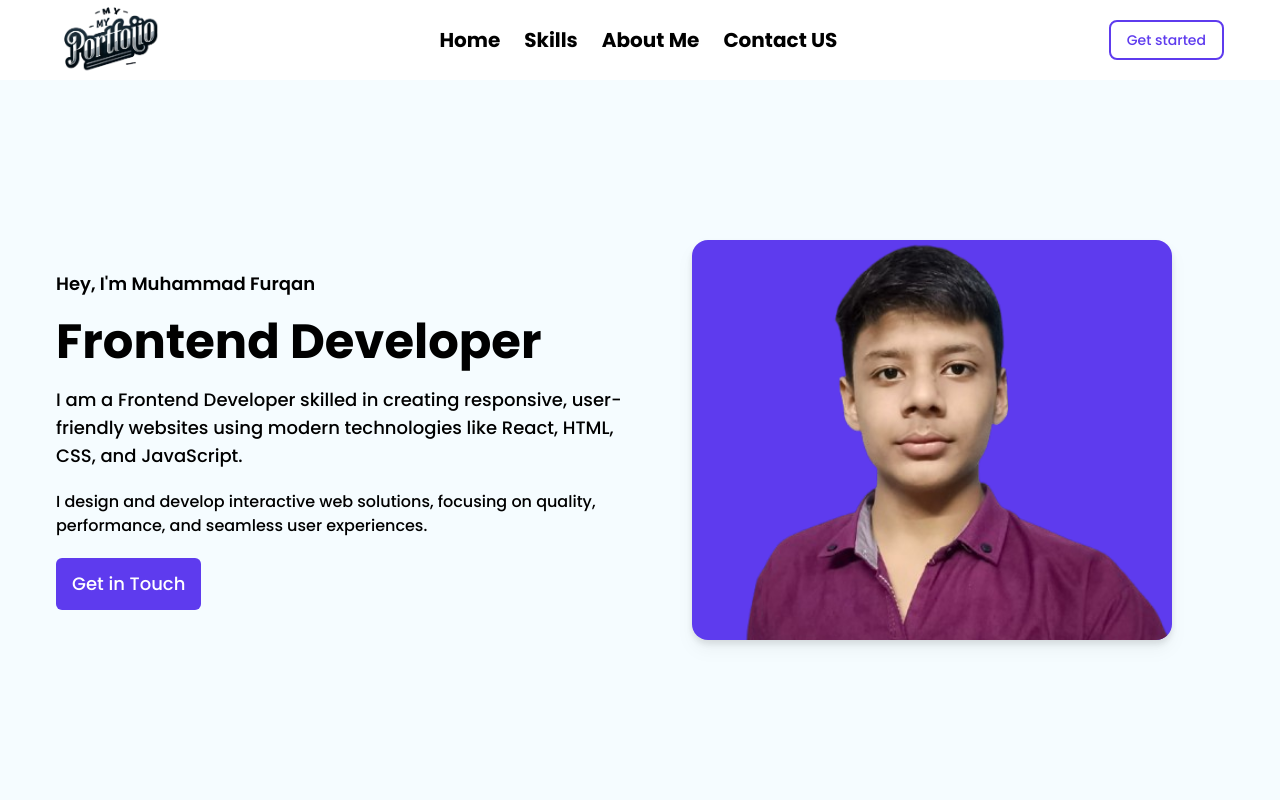
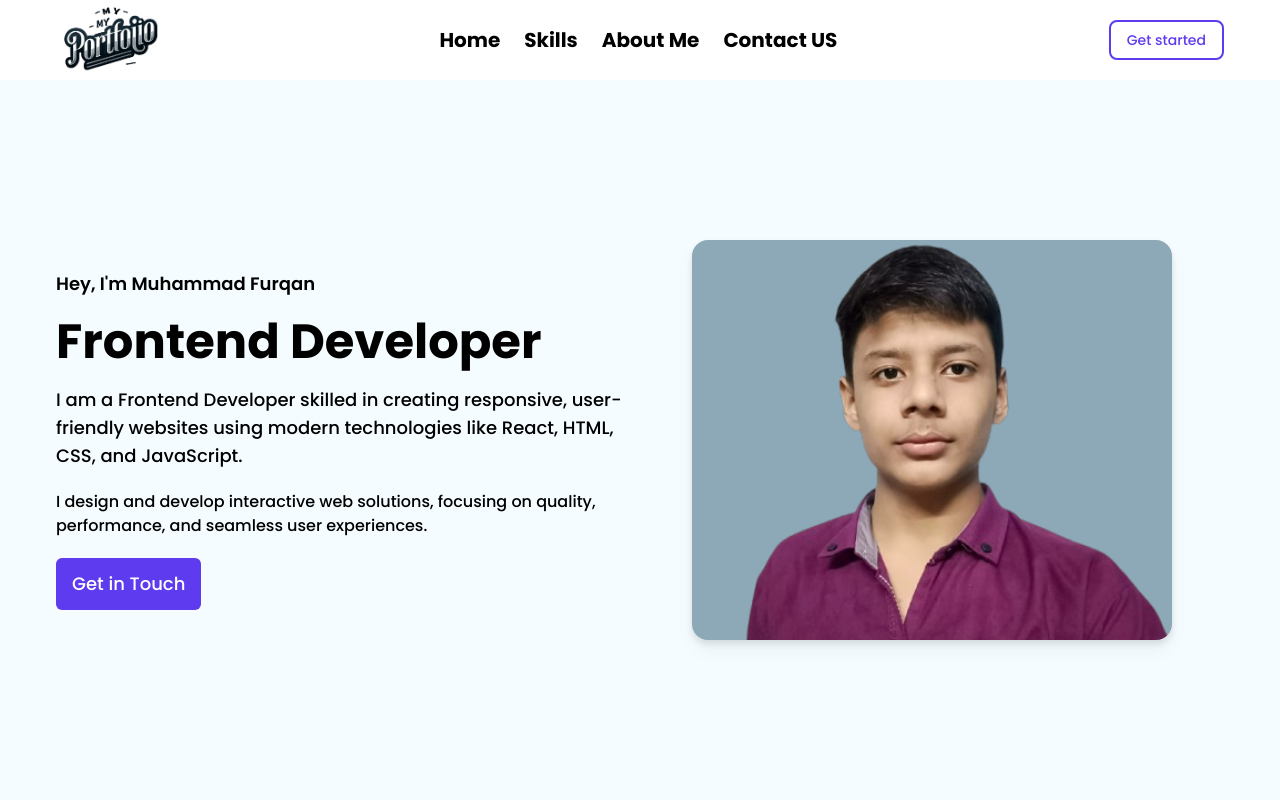
Before and after one commit to Hafiz-Furqan-Tech/Portfolio, a React (Vite) app: page / in a window 1280 px wide. Shown: the top 800 px of the page. Built offline with nearby package versions, Linux system fonts and the light colour scheme.

Commit message:
change color

```diff
--- a/src/Components/Hero.jsx
+++ b/src/Components/Hero.jsx
@@ -28,7 +28,7 @@ const Hero = ({ homeRef }) => {
         </button>
       </div>
       <div className="lg:w-1/2 w-full -order-1 lg:order-1 flex items-center justify-center">
-        <div className="relative flex items-center justify-center h-[200px] w-[280px] lg:h-[400px] lg:w-[480px] rounded-2xl bg-btnColor overflow-hidden drop-shadow-lg">
+        <div className="relative flex items-center justify-center h-[200px] w-[280px] lg:h-[400px] lg:w-[480px] rounded-2xl bg-[#8da8b6] overflow-hidden drop-shadow-lg">
           <img
             src="/Photo.png"
             alt="my-photo"
```
